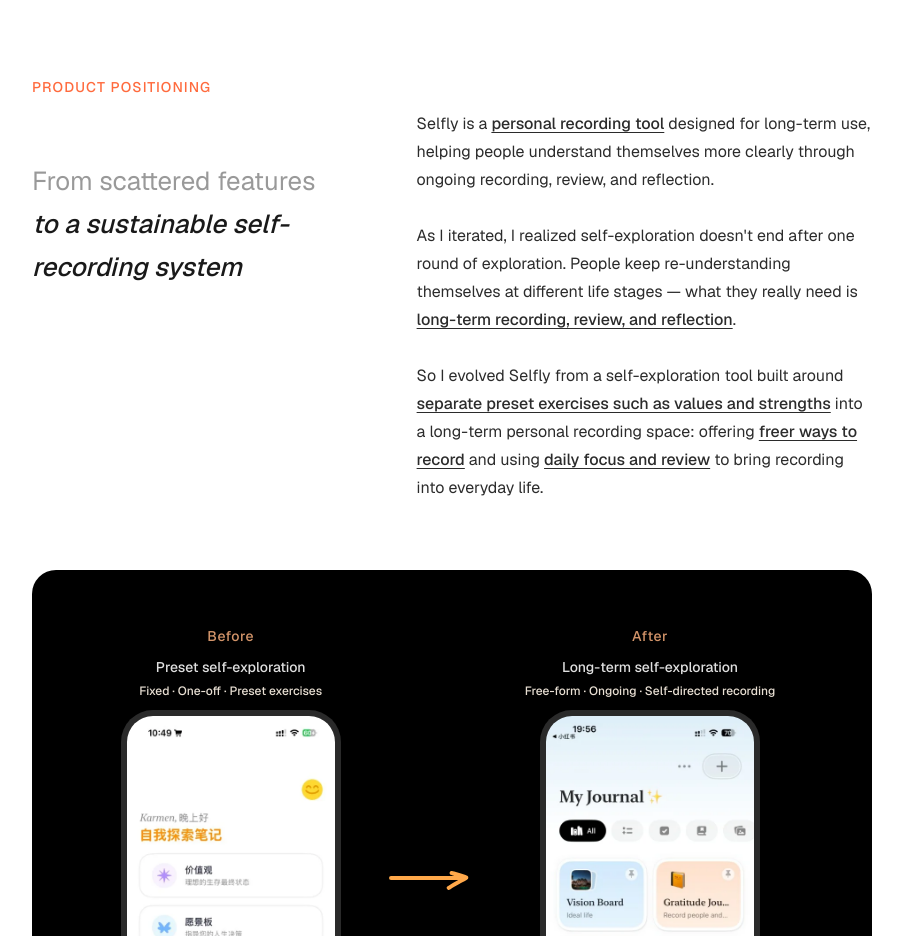
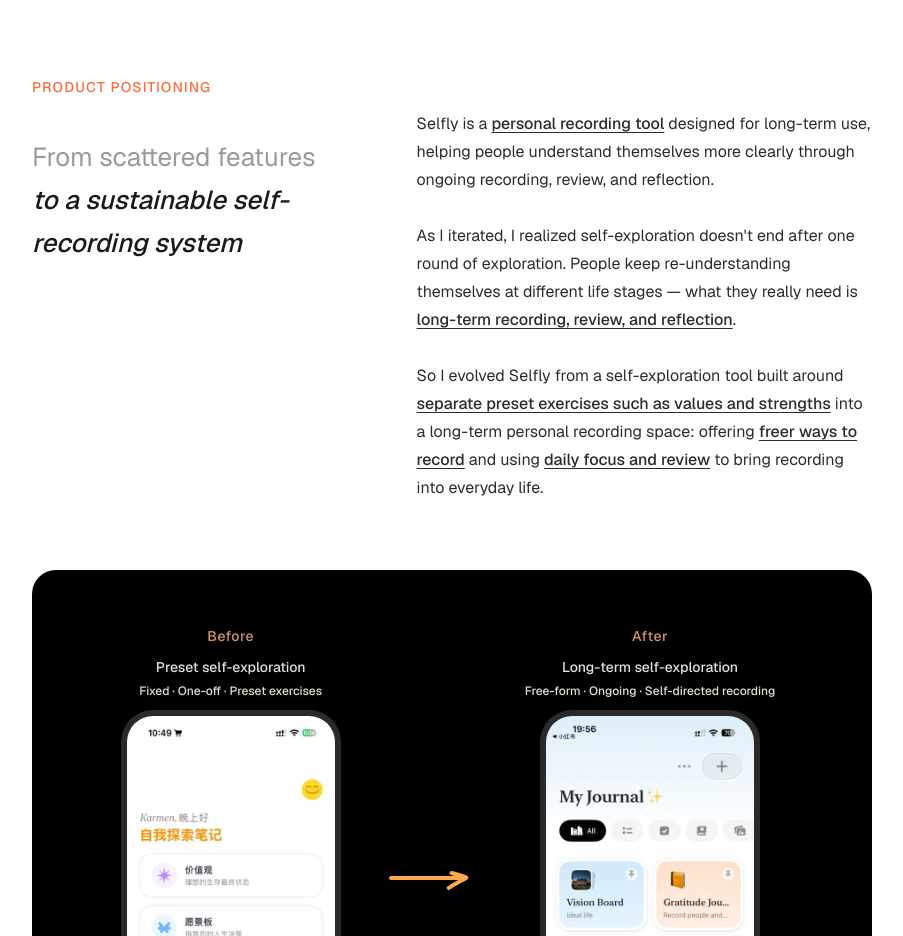
Before and after one commit to jaemin17/portfolio-pro, a Next.js app: page /en/projects/selfly in a window 1280 px wide. Shown: the part 1060-1996 px from the top of the page, without its empty margins (188-1091 px from the left). Built offline with nearby package versions, Linux system fonts and the light colour scheme.

Commit message:
Align Selfly positioning heading spacing

```diff
--- a/src/app/[locale]/projects/selfly/selfly0.module.css
+++ b/src/app/[locale]/projects/selfly/selfly0.module.css
@@ -587,7 +587,6 @@
   font-size: var(--fs-title);
   font-weight: 500;
   line-height: 1.65;
-  padding-top: 24px;
 }
 
 .selfly0PositioningHeadingLight {
```
